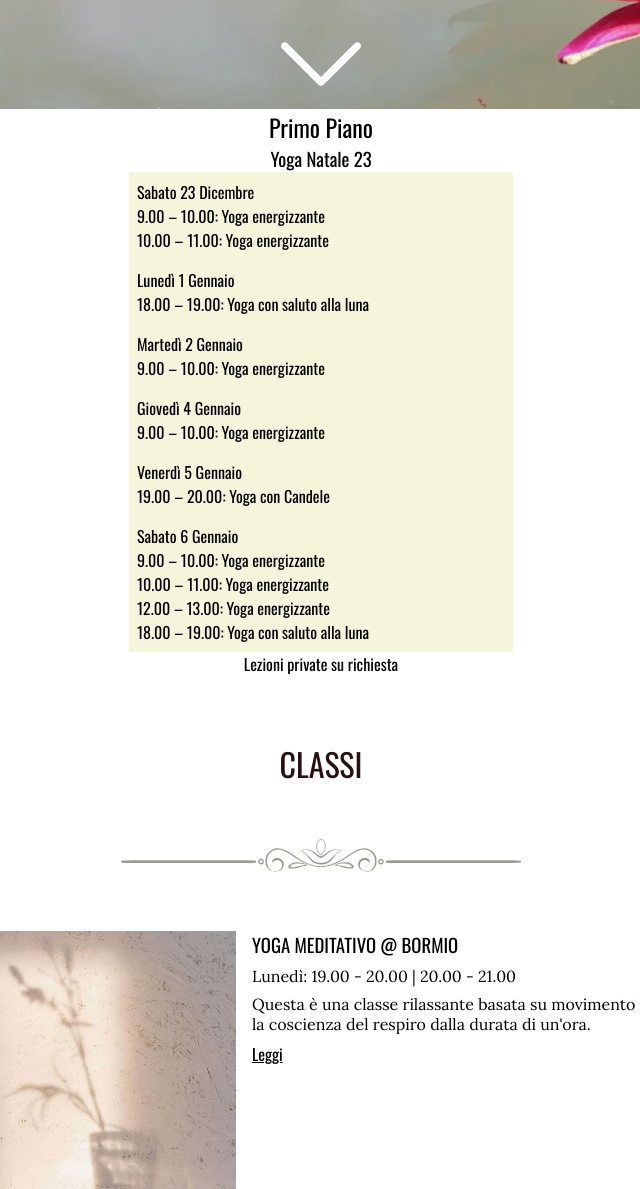
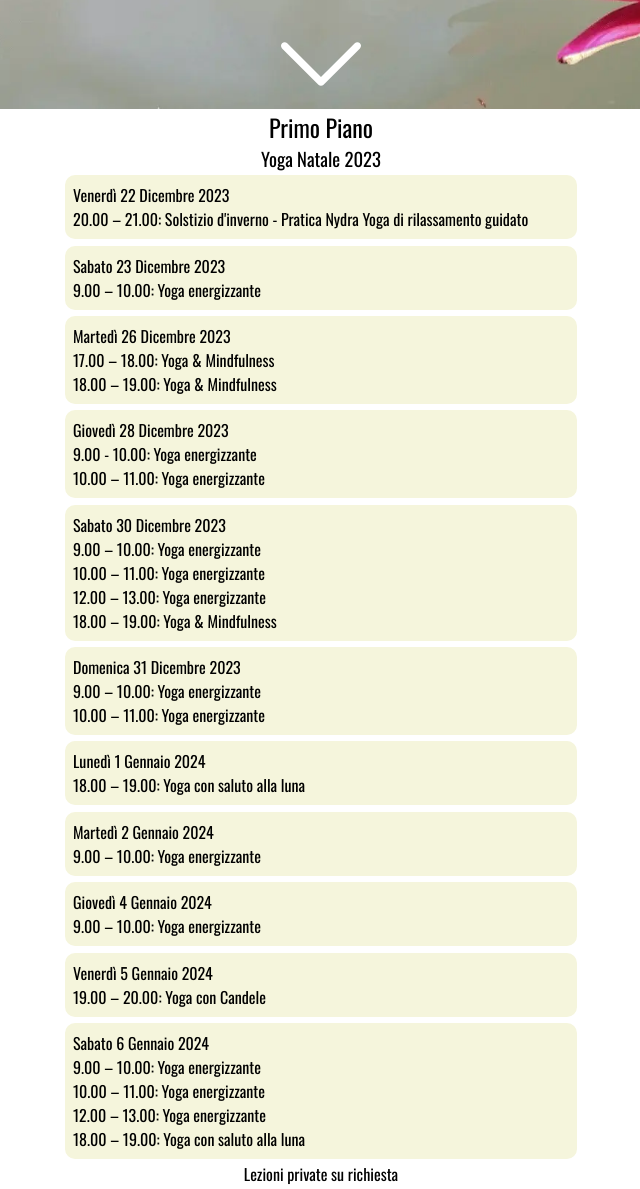
Before and after one commit to mrmatteorusso/bormio-yoga, a plain HTML site: page index.html in a window 1280 px wide. Shown: the part 783-1972 px from the top of the page, without its empty margins (319-959 px from the left). Drawn offline with nearby package versions, Linux system fonts and the light colour scheme.

Commit message:
primo-piano-container

```diff
--- a/index.html
+++ b/index.html
@@ -119,48 +119,88 @@
     </section>
 
     <section class="primo-piano">
-
       <h2>Primo Piano</h2>
       <div class="primo-piano-container">
+        <h3>Yoga Natale 2023</h3>
 
-        <h3>Yoga Natale 23</h3>
+        <!-- Add missing event -->
         <div class="primo-piano-event">
-          <h4>Sabato 23 Dicembre</h4>
+          <h4>Venerdì 22 Dicembre 2023</h4>
+          <p>
+            20.00 – 21.00: Solstizio d'inverno - Pratica Nydra Yoga di
+            rilassamento guidato
+          </p>
+        </div>
+        <div class="primo-piano-event">
+          <h4>Sabato 23 Dicembre 2023</h4>
+          <p>9.00 – 10.00: Yoga energizzante</p>
+        </div>
+
+        <!-- Add missing events -->
+        <div class="primo-piano-event">
+          <h4>Martedì 26 Dicembre 2023</h4>
+          <p>17.00 – 18.00: Yoga & Mindfulness</p>
+          <p>18.00 – 19.00: Yoga & Mindfulness</p>
+        </div>
+
+        <!-- Add missing events -->
+        <div class="primo-piano-event">
+          <h4>Giovedì 28 Dicembre 2023</h4>
+          <p>9.00 - 10.00: Yoga energizzante</p>
+          <p>10.00 – 11.00: Yoga energizzante</p>
+        </div>
+
+        <!-- Add missing events -->
+        <div class="primo-piano-event">
+          <h4>Sabato 30 Dicembre 2023</h4>
+          <p>9.00 – 10.00: Yoga energizzante</p>
+          <p>10.00 – 11.00: Yoga energizzante</p>
+          <p>12.00 – 13.00: Yoga energizzante</p>
+          <p>18.00 – 19.00: Yoga & Mindfulness</p>
+        </div>
+
+        <!-- Add missing events -->
+        <div class="primo-piano-event">
+          <h4>Domenica 31 Dicembre 2023</h4>
           <p>9.00 – 10.00: Yoga energizzante</p>
           <p>10.00 – 11.00: Yoga energizzante</p>
         </div>
+
+        <!-- Existing event -->
         <div class="primo-piano-event">
-
-        <h4>Lunedì 1 Gennaio</h4>
+          <h4>Lunedì 1 Gennaio 2024</h4>
           <p>18.00 – 19.00: Yoga con saluto alla luna</p>
         </div>
+
+        <!-- Existing event -->
         <div class="primo-piano-event">
-
-      <h4>Martedì 2 Gennaio</h4>
+          <h4>Martedì 2 Gennaio 2024</h4>
           <p>9.00 – 10.00: Yoga energizzante</p>
         </div>
+
+        <!-- Existing event -->
         <div class="primo-piano-event">
-
-        <h4>Giovedì 4 Gennaio</h4>
+          <h4>Giovedì 4 Gennaio 2024</h4>
           <p>9.00 – 10.00: Yoga energizzante</p>
         </div>
+
+        <!-- Existing event -->
         <div class="primo-piano-event">
-
-        <h4>Venerdì 5 Gennaio</h4>
+          <h4>Venerdì 5 Gennaio 2024</h4>
           <p>19.00 – 20.00: Yoga con Candele</p>
         </div>
+
+        <!-- Existing events -->
         <div class="primo-piano-event">
-
-        <h4>Sabato 6 Gennaio</h4>
+          <h4>Sabato 6 Gennaio 2024</h4>
           <p>9.00 – 10.00: Yoga energizzante</p>
           <p>10.00 – 11.00: Yoga energizzante</p>
           <p>12.00 – 13.00: Yoga energizzante</p>
           <p>18.00 – 19.00: Yoga con saluto alla luna</p>
         </div>
 
+        <!-- Existing string -->
         <p>Lezioni private su richiesta</p>
-      </div>
-
       </div>
     </section>
 
--- a/style.css
+++ b/style.css
@@ -120,6 +120,8 @@ header {
   background-color: beige;
   padding: 0.5em;
   width: 70%;
+  margin: 0.2em 0;
+  border-radius: 10px;
 }
 
 /*home section */
@@ -398,6 +400,6 @@ footer * {
     background-position: bottom right;
   }
   .primo-piano-event {
-    width: 30%;
+    width: 40%;
   }
 }
```
Lines whose indentation alone changed are shown as unchanged.
